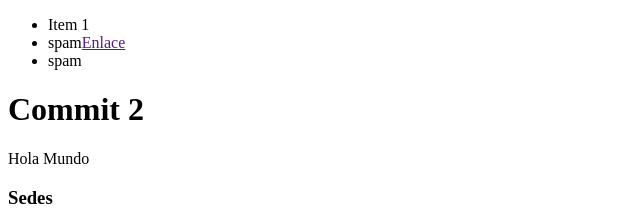
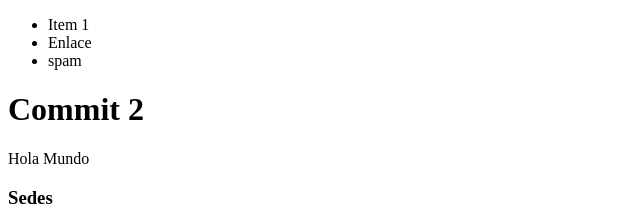
Before and after one commit to NayroviMarcela/proyecto, a plain HTML site: page index.html in a window 1280 px wide. Shown: the top 224 px of the page, 0-640 px from the left. Drawn offline with Linux system fonts and the light colour scheme.

Commit message:
Ajuste del nav

```diff
--- a/index.html
+++ b/index.html
@@ -11,7 +11,7 @@
     <nav>
         <ul>
             <li>Item 1
-            <li>spam<a href="">Enlace</a><li>spam</li>
+            <li>Enlace</a><li>spam</li>
         </ul>
     </nav>
    </header>
```
